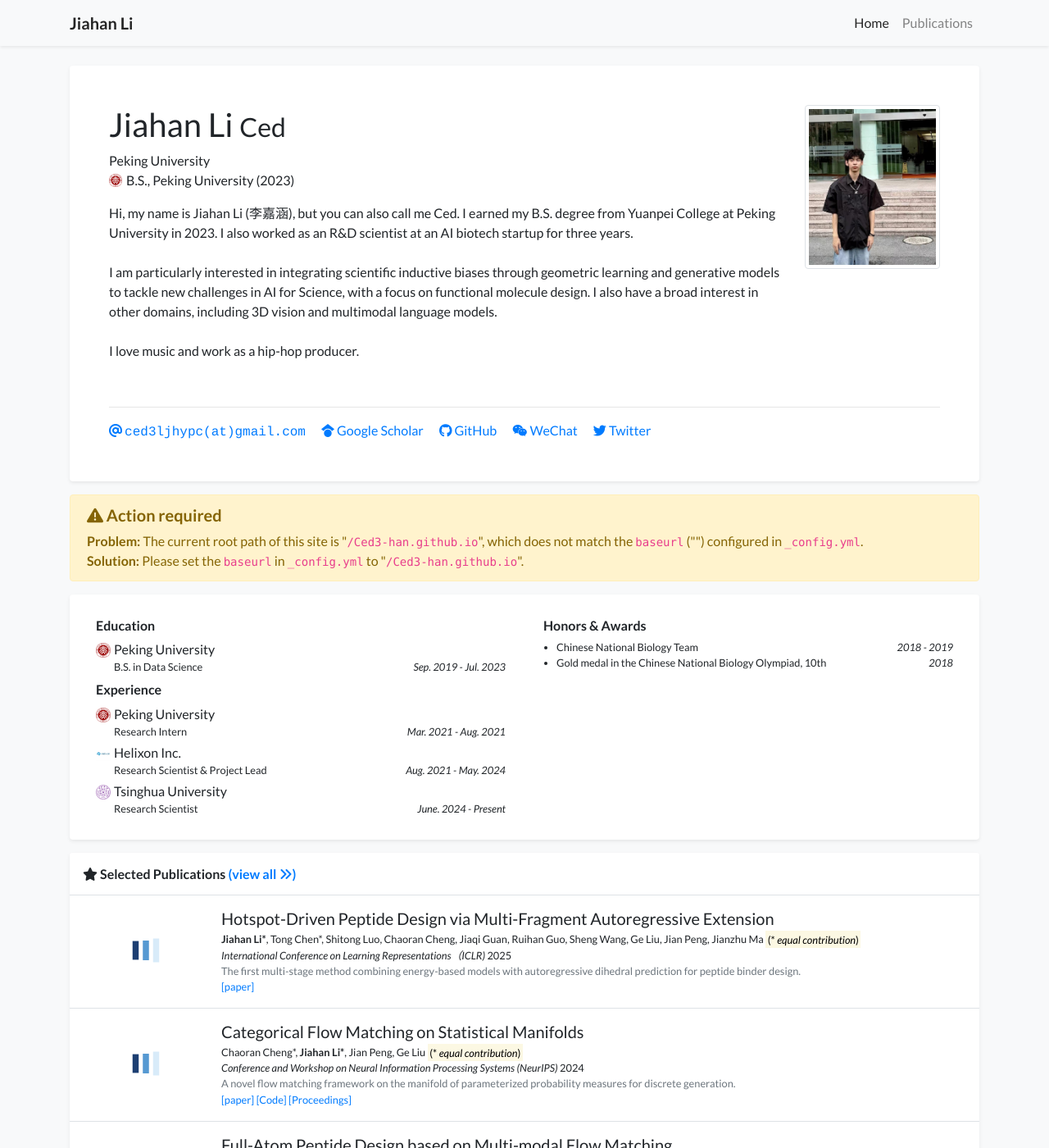
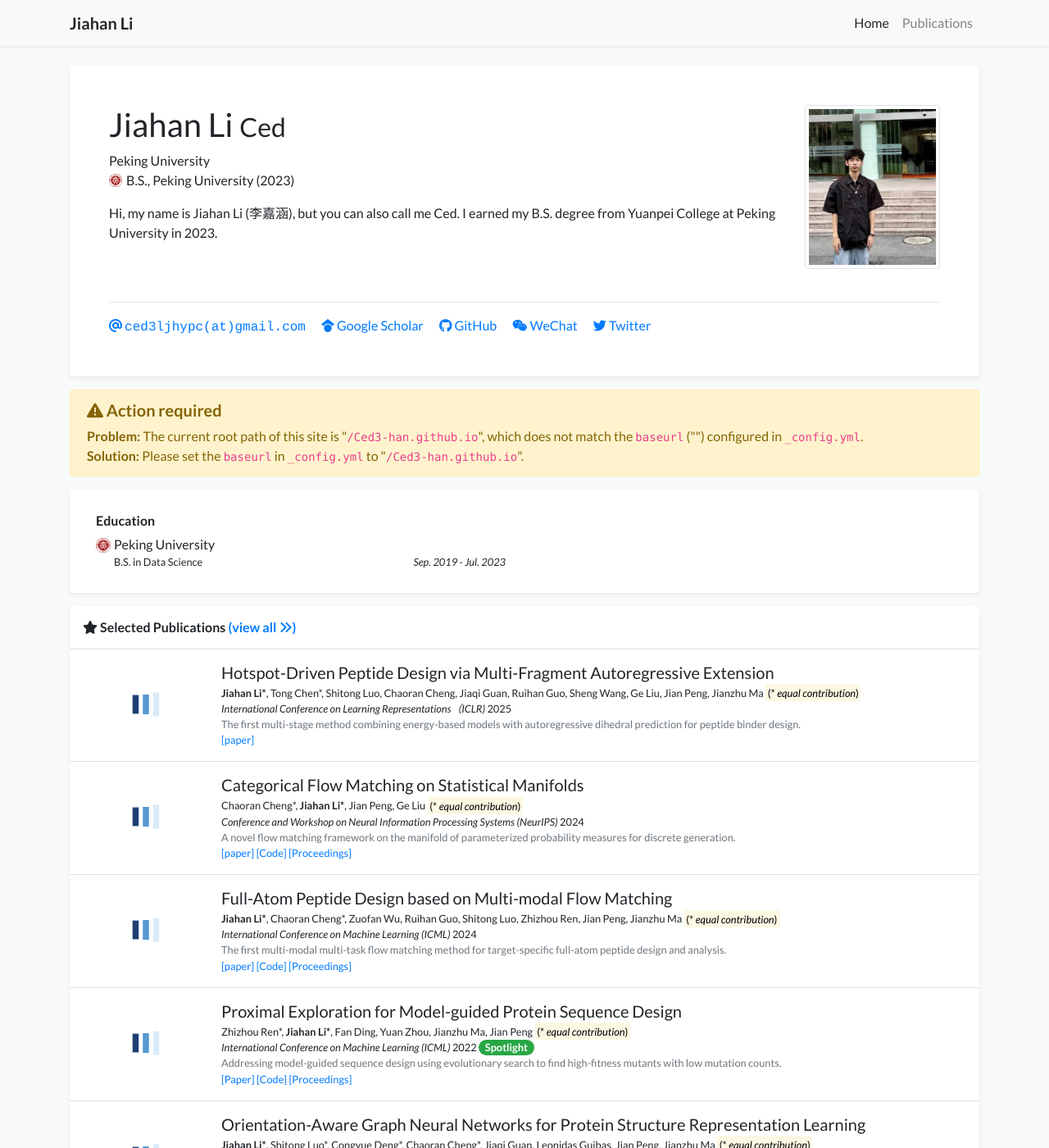
Before and after one commit to Ced3-han/Ced3-han.github.io, a Jekyll site: the page built from index.html, in a window 1280 px wide and 1400 px high. Shown: the whole window at 82% size. Built offline with Jekyll 4.4.1, drawn with Linux system fonts in a browser that asks for light colours; a style sheet for code colours, icons or effects is not loaded.

Commit message:
change profile

```diff
--- a/_data/profile.yml
+++ b/_data/profile.yml
@@ -19,15 +19,18 @@ wechat_prompt: >-
 # orcid: 0000-0000-0000-0000
 
 short_bio: >-
-  Hi, my name is Jiahan Li (李嘉涵), but you can also call me Ced. I earned my B.S. degree from Yuanpei College at Peking University in 2023. I also worked as an R&D scientist at an AI biotech startup for three years.<br><br>
-
-  I am particularly interested in integrating scientific inductive biases through geometric learning and generative models to tackle new challenges in AI for Science, with a focus on functional molecule design. I also have a broad interest in other domains, including 3D vision and multimodal language models.<br><br>
-
-  I love music and work as a hip-hop producer.<br><br>
+  Hi, my name is Jiahan Li (李嘉涵), but you can also call me Ced. I earned my B.S. degree from Yuanpei College at Peking University in 2023.
 
 portrait_url: /assets/images/photos/me.jpg
 portrait_caption: >-
   Me without glasses :)
+
+
+# I also worked as an R&D scientist at an AI biotech startup for three years.<br><br>
+
+# I am particularly interested in integrating scientific inductive biases through geometric learning and generative models to tackle new challenges in AI for Science, with a focus on functional molecule design. I also have a broad interest in other domains, including 3D vision and multimodal language models.<br><br>
+
+# I love music and work as a hip-hop producer.<br><br>
 
 education:
 - name: Peking University
@@ -35,26 +38,26 @@ education:
   position: B.S. in Data Science
   date: Sep. 2019 - Jul. 2023
 
-experience:
-- name: Peking University
-  logo: /assets/images/badges/PKU_red.png
-  position: Research Intern
-  date: Mar. 2021 - Aug. 2021
+# experience:
+# - name: Peking University
+#   logo: /assets/images/badges/PKU_red.png
+#   position: Research Intern
+#   date: Mar. 2021 - Aug. 2021
 
-- name: Helixon Inc.
-  logo: /assets/images/badges/helixon.png
-  position: Research Scientist & Project Lead
-  date: Aug. 2021 - May. 2024
+# - name: Helixon Inc.
+#   logo: /assets/images/badges/helixon.png
+#   position: Research Engineer
+#   date: Aug. 2021 - May. 2024
 
-- name: Tsinghua University
-  logo: /assets/images/badges/THU_purple.png
-  position: Research Scientist
-  date: June. 2024 - Present
+# - name: Tsinghua University
+#   logo: /assets/images/badges/THU_purple.png
+#   position: Research Assistant
+#   date: June. 2024 - Present
 
 
 
-awards:
-- name: Chinese National Biology Team
-  date: 2018 - 2019
-- name: Gold medal in the Chinese National Biology Olympiad, 10th
-  date: 2018
+# awards:
+# - name: Chinese National Biology Team
+#   date: 2018 - 2019
+# - name: Gold medal in the Chinese National Biology Olympiad, 10th
+#   date: 2018
```
